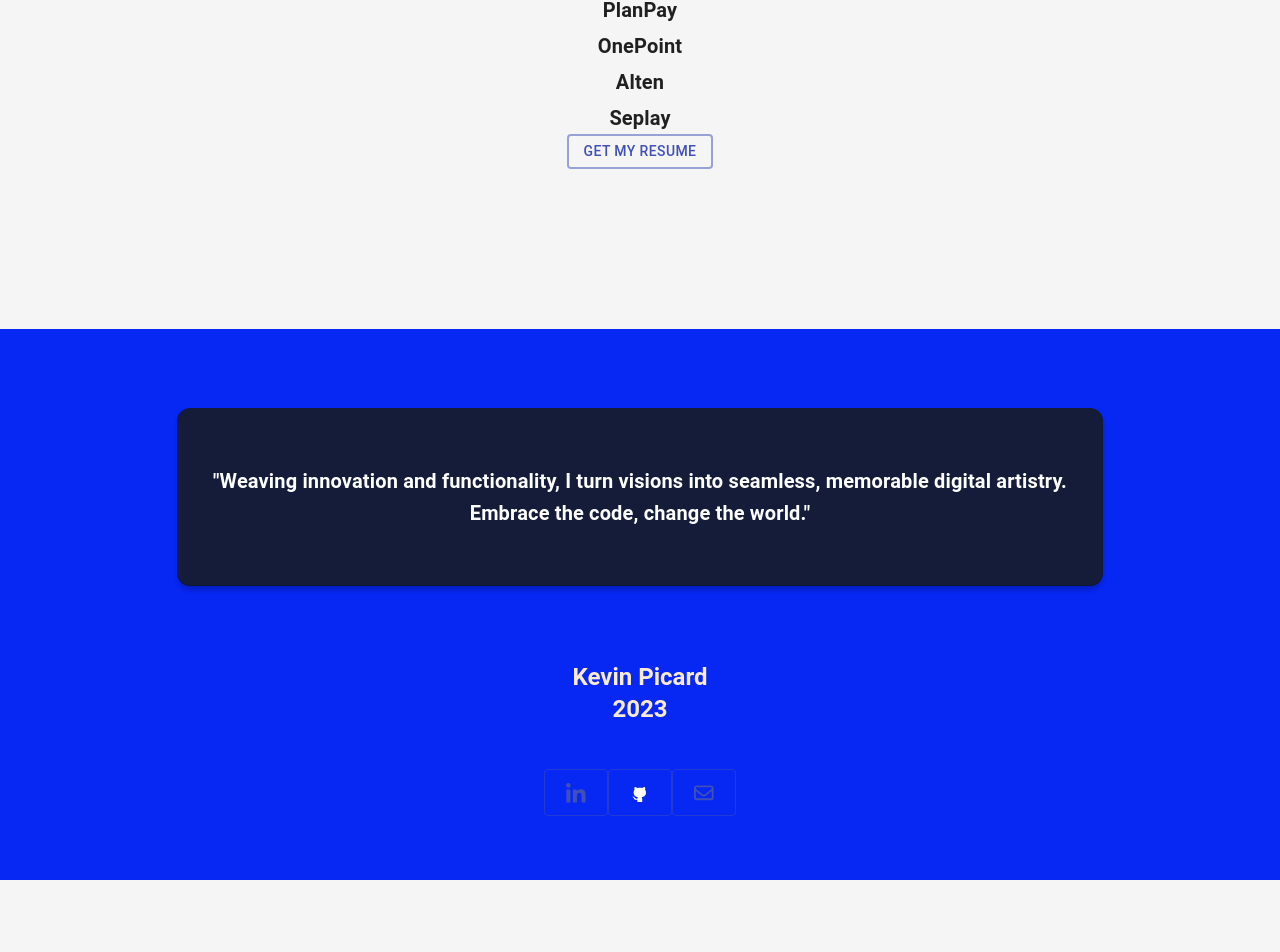
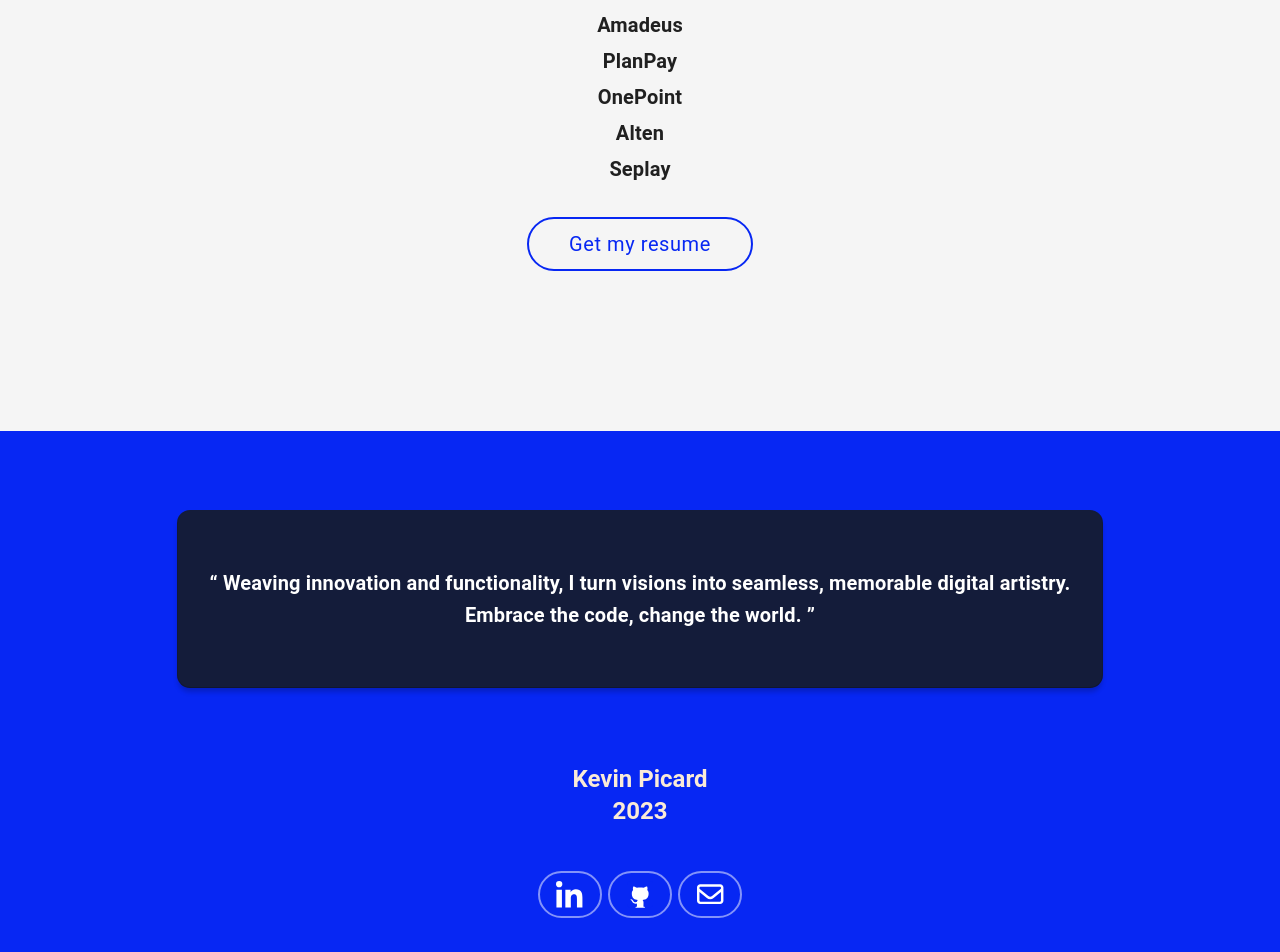
Before and after one commit to acdeiiknprv/my_resume, a Next.js app: page / in a window 1280 px wide. Shown: the part 1931-2883 px from the top of the page. Before the commit the page ends 2811 px from the top, so only its background shows below. Built offline with nearby package versions, Linux system fonts and the light colour scheme.

Commit message:
Static rendering quick fix

```diff
--- a/src/app/components/FilterSearch/FilterSearch.tsx
+++ b/src/app/components/FilterSearch/FilterSearch.tsx
@@ -1,7 +1,7 @@
 import React, { useState, useEffect } from "react";
 import styles from './FilterSearch.module.css'
 import { FilterField, JobsData, Filter, FilterSearchProps } from '@/app/interfaces/interfaces';
-import { Box, Button, Collapse, List, ListItem, Typography } from "@mui/material";
+import { Box, Button, Collapse, List } from "@mui/material";
 import { MenuType } from "@/app/interfaces/interfaces";
 
 const FilterSearch: React.FC<FilterSearchProps> = ({
--- a/src/app/components/Footer/Footer.module.css
+++ b/src/app/components/Footer/Footer.module.css
@@ -1,21 +1,21 @@
 .footerButton {
-    background-color: transparent;
-    color: #ffffff;
-    border-radius: 50px;
-    margin: 0 0.2rem;
-    height: 47px;
-    width: 47px;
-    border: 2px solid rgba(255, 255, 255, 0.5);
-    font-size: 1.18rem;
+    background-color: transparent !important;
+    color: #ffffff !important;
+    border-radius: 50px !important;
+    margin: 0 0.2rem !important;
+    height: 47px !important;
+    width: 47px !important;
+    border: 2px solid rgba(255, 255, 255, 0.5) !important;
+    font-size: 1.18rem !important;
 }
 
 .footerButton:hover {
-    background: antiquewhite;
-    color: #0727f3;
-    border: 2px solid antiquewhite;
+    background: antiquewhite !important;
+    color: #0727f3 !important;
+    border: 2px solid antiquewhite !important;
 }
 
 .smallIcon {
-    height: 1.4em;
-    width: 1.4em;
+    height: 1.4em !important;
+    width: 1.4em !important;
 }
--- a/src/app/components/StyleButton/StyleButton.module.css
+++ b/src/app/components/StyleButton/StyleButton.module.css
@@ -1,24 +1,24 @@
 .styleButton {
-    padding: 1.25em 2em;
-    font-weight: 400;
+    padding: 1.25em 2em !important;
+    font-weight: 400 !important;
     border-width: 2px !important;
-    margin-top: 2rem;
-    border-radius: 9999px;
-    -webkit-transition: all .2s ease-in-out;
-    height: 2.5em;
-    line-height: 1.5;
-    text-decoration: none;
-    font-size: 1.25rem;
-    text-transform: none;
+    margin-top: 2rem !important;
+    border-radius: 9999px !important;
+    -webkit-transition: all .2s ease-in-out !important;
+    height: 2.5em !important;
+    line-height: 1.5 !important;
+    text-decoration: none !important;
+    font-size: 1.25rem !important;
+    text-transform: none !important;
 }
 
 .styleButtonColorLight {
-    color: #0727f3;
-    border-color: #0727f3;
-    background-color: transparent;
+    color: #0727f3 !important;
+    border-color: #0727f3 !important;
+    background-color: transparent !important;
 }
 .styleButtonColorLight:hover {
-    color: #fff;
-    background-color: #0727f3;
-    border-color: #0727f3;
+    color: #fff !important;
+    background-color: #0727f3 !important;
+    border-color: #0727f3 !important;
 }
--- a/src/pages/index.tsx
+++ b/src/pages/index.tsx
@@ -73,7 +73,7 @@
                   Would you like to know more about my experiences?
                 </Typography>
                 <Typography variant='h6'>
-                  I’m passionate about exploring various technologies and constantly broadening my skill set. Curious to see my journey and the diverse projects I’ve been a part of?
+                  I&apos;m passionate about exploring various technologies and constantly broadening my skill set. Curious to see my journey and the diverse projects I&apos;ve been a part of?
                   </Typography>
                 <Typography variant='h6'>
                   Dive into my work experience to learn more!
@@ -146,7 +146,7 @@
         <section id="quote" className={styles.quote}>
           <Box className={styles.quoteContainer} width="75%" display={"flex"} justifyContent={"center"} margin="0 auto">
             <Typography variant={'h6'} fontWeight={'700'} textAlign={'center'}>
-              "Weaving innovation and functionality, I turn visions into seamless, memorable digital artistry. Embrace the code, change the world."
+            &ldquo; Weaving innovation and functionality, I turn visions into seamless, memorable digital artistry. Embrace the code, change the world. &rdquo;
             </Typography>
           </Box>
         </section>
```
Also changed, not shown: src/app/components/FilterSearch/FilterSearch.module.css (+4 -4 lines).
